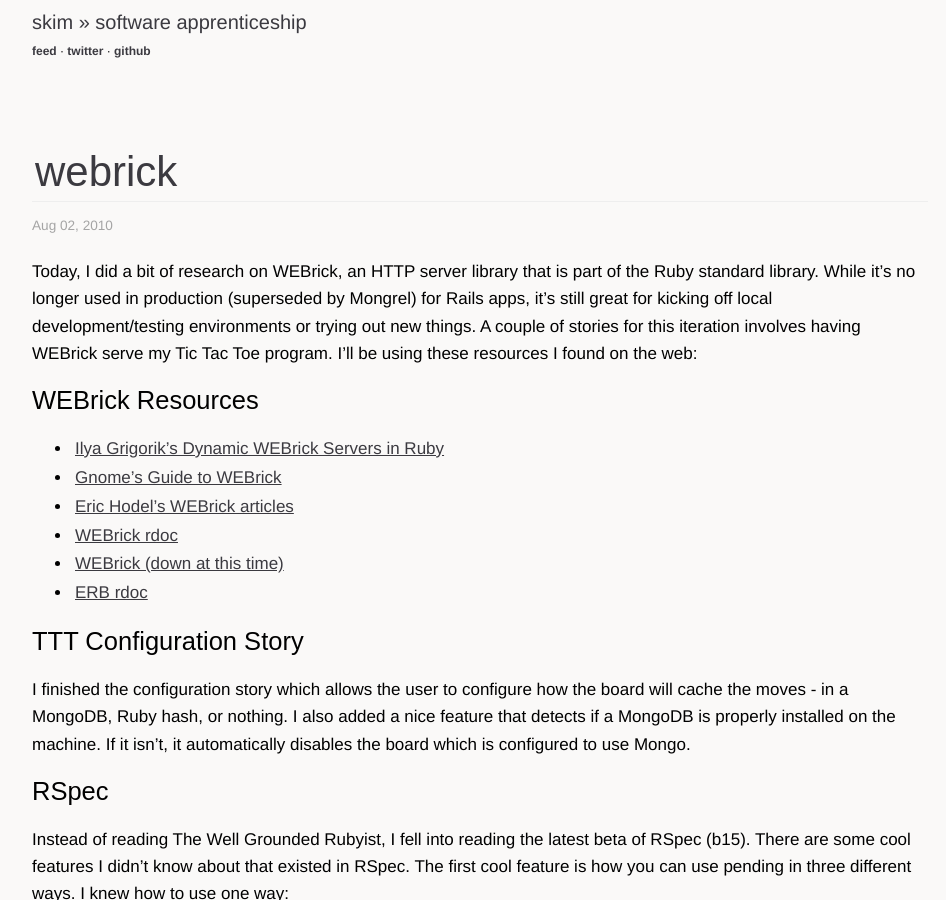
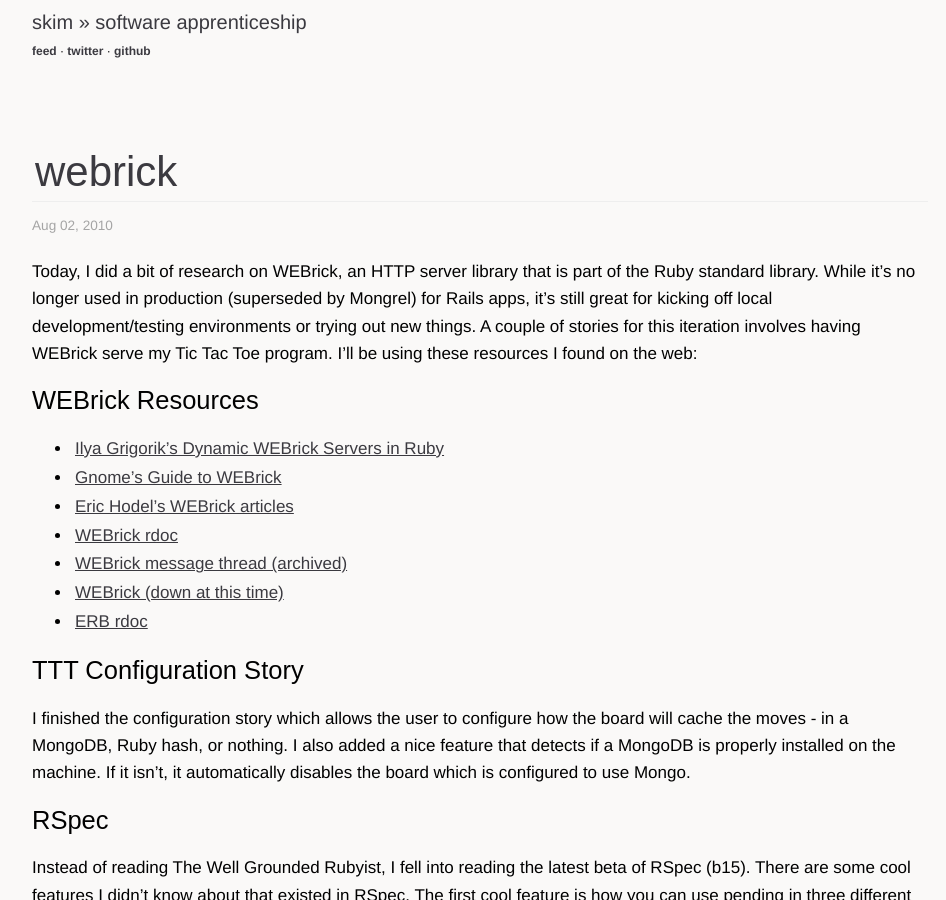
Before and after one commit to sl4m/skim.cc, a Jekyll site: the page built from _posts/2010-08-01-webrick.markdown, in a window 1280 px wide and 900 px high. Shown: the whole window, without its empty margins (160-1106 px from the left). Built offline with Jekyll 4.4.1, drawn with Linux system fonts in a browser that asks for light colours; comment, search, counter and statistics services are not loaded.

Commit message:
added message board link

```diff
--- a/_posts/2010-08-01-webrick.markdown
+++ b/_posts/2010-08-01-webrick.markdown
@@ -17,6 +17,7 @@
 * [Gnome's Guide to WEBrick](http://microjet.ath.cx/webrickguide/html/What_is_WEBrick.html)
 * [Eric Hodel's WEBrick articles](http://segment7.net/projects/ruby/WEBrick/index.html)
 * [WEBrick rdoc](http://www.ruby-doc.org/stdlib/libdoc/webrick/rdoc/)
+* [WEBrick message thread (archived)](http://www.notwork.org/ipr/webrick/webricken/)
 * [WEBrick (down at this time)](http://webrick.org/)
 * [ERB rdoc](http://www.ruby-doc.org/stdlib/libdoc/erb/rdoc/classes/ERB.html)
 
```
